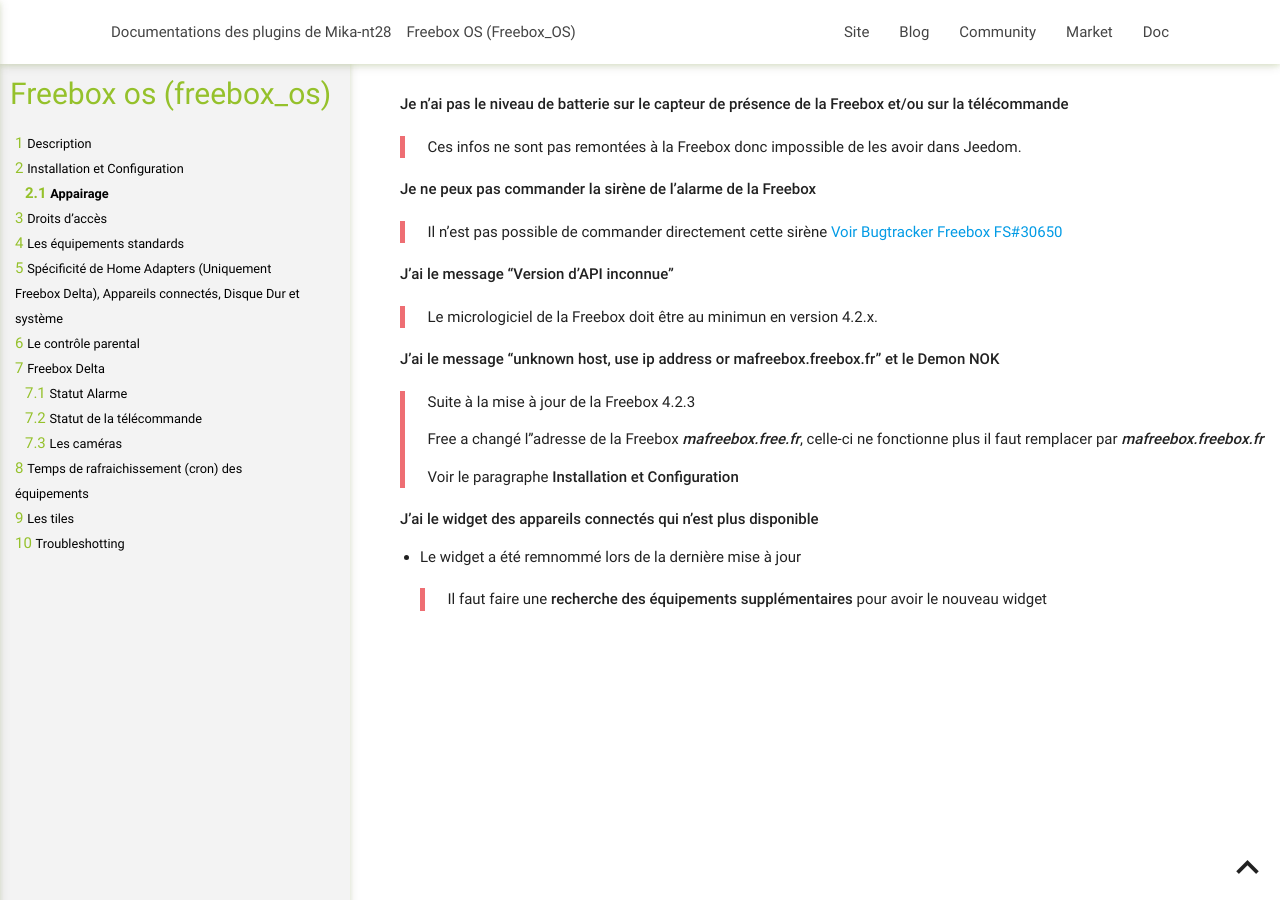
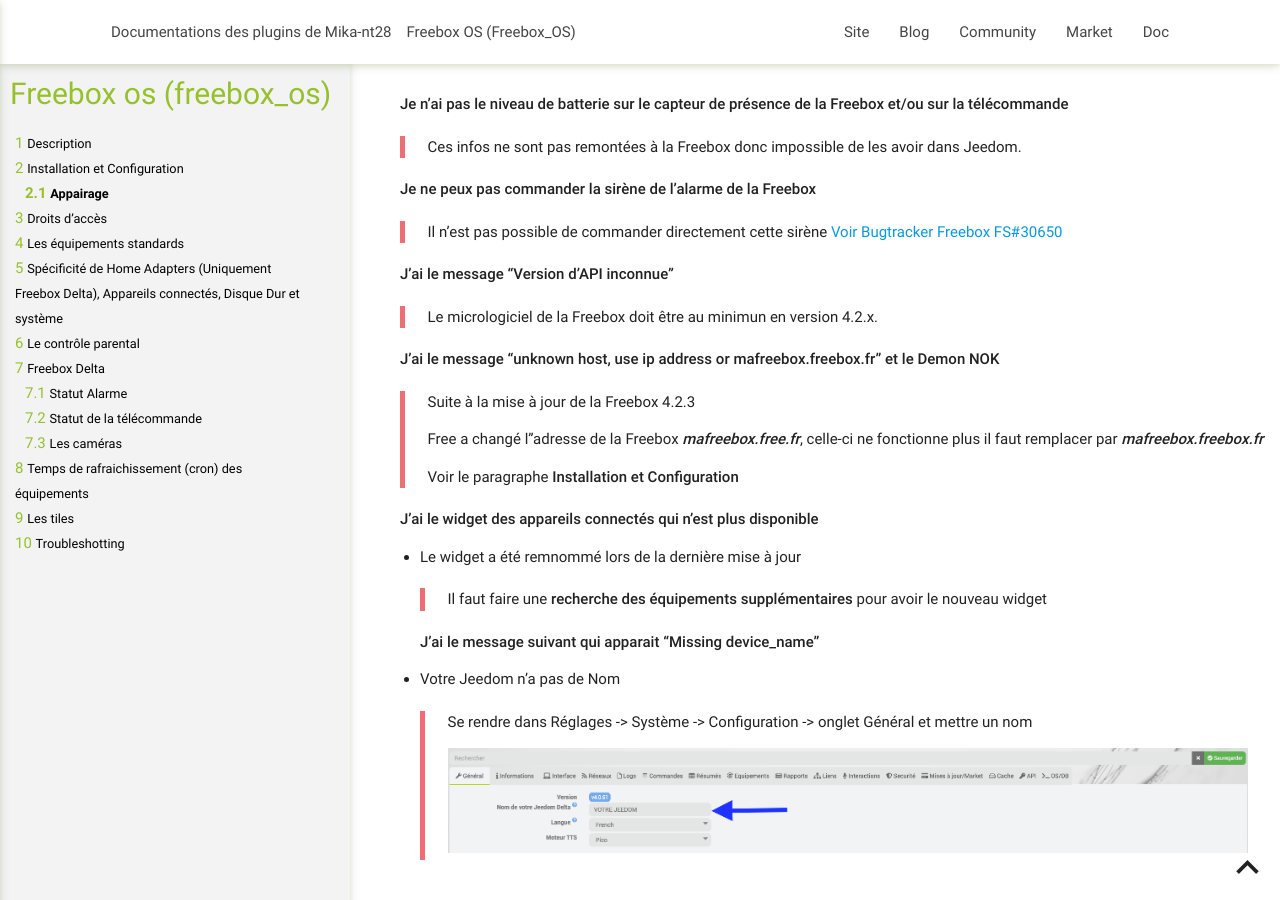
Before and after one commit to mika-nt28/Documentations, a Jekyll site: the page built from Freebox_OS/fr_FR/index.md, in a window 1280 px wide and 900 px high, scrolled down 11345 px. Built offline with Jekyll 4.4.1, drawn with Linux system fonts in a browser that asks for light colours.

Commit message:
Ajout message Missing device_name

```diff
--- a/Freebox_OS/fr_FR/index.md
+++ b/Freebox_OS/fr_FR/index.md
@@ -349,4 +349,12 @@
 **J'ai le widget des appareils connectés qui n'est plus disponible**
 
 - Le widget a été remnommé lors de la dernière mise à jour
+
   > Il faut faire une **recherche des équipements supplémentaires** pour avoir le nouveau widget
+
+  **J'ai le message suivant qui apparait "Missing device_name"**
+
+- Votre Jeedom n'a pas de Nom
+  > Se rendre dans Réglages -> Système -> Configuration -> onglet Général et mettre un nom
+  >
+  > <p><img src="../images/missing_device_name.png" alt="Missing device_name" width="800" /></p>
```
Also changed, not shown: Freebox_OS/images/missing_device_name.png (added).
